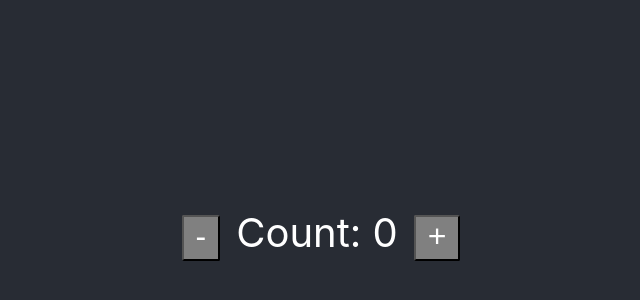
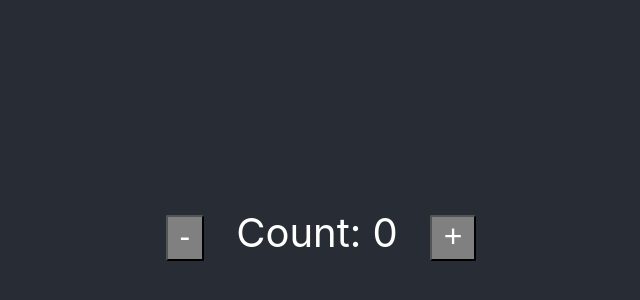
Before and after one commit to Fakher-Zaman/Redux-and-ReduxToolkit, a React (Create React App) app: page / in a window 1280 px wide. Shown: the part 166-466 px from the top of the page, without its empty margins (319-959 px from the left). Built offline with nearby package versions, Linux system fonts and the light colour scheme.

Commit message:
State in other Component

```diff
--- a/src/features/coin/Coin.js
+++ b/src/features/coin/Coin.js
@@ -1,8 +1,10 @@
 import React from 'react';
+import { useSelector } from 'react-redux';
 
 const Coin = () => {
+    const count = useSelector((state) => state.counter.count);
     return (
-        <div></div>
+        <span className='value'>Count: {count}</span>
     )
 }
 
--- a/src/features/counter/Counter.js
+++ b/src/features/counter/Counter.js
@@ -1,14 +1,14 @@
 import React from 'react';
-import { useSelector, useDispatch } from 'react-redux';
+import { useDispatch } from 'react-redux';
 import { increment, decrement } from './counterSlice';
+import Coin from '../coin/Coin';
 
 function Counter() {
-    const count = useSelector((state) => state.counter.count);
     const dispatch = useDispatch();
     return (
         <div>
             <button className='button' aria-label='Decrement value' onClick={() => { dispatch(decrement()) }}> - </button>
-            <span className='value'>Count: {count}</span>
+            <span className='value'><Coin /></span>
             <button className='button' aria-label='Increment value' onClick={() => { dispatch(increment()) }}> + </button>
         </div>
     )
```
